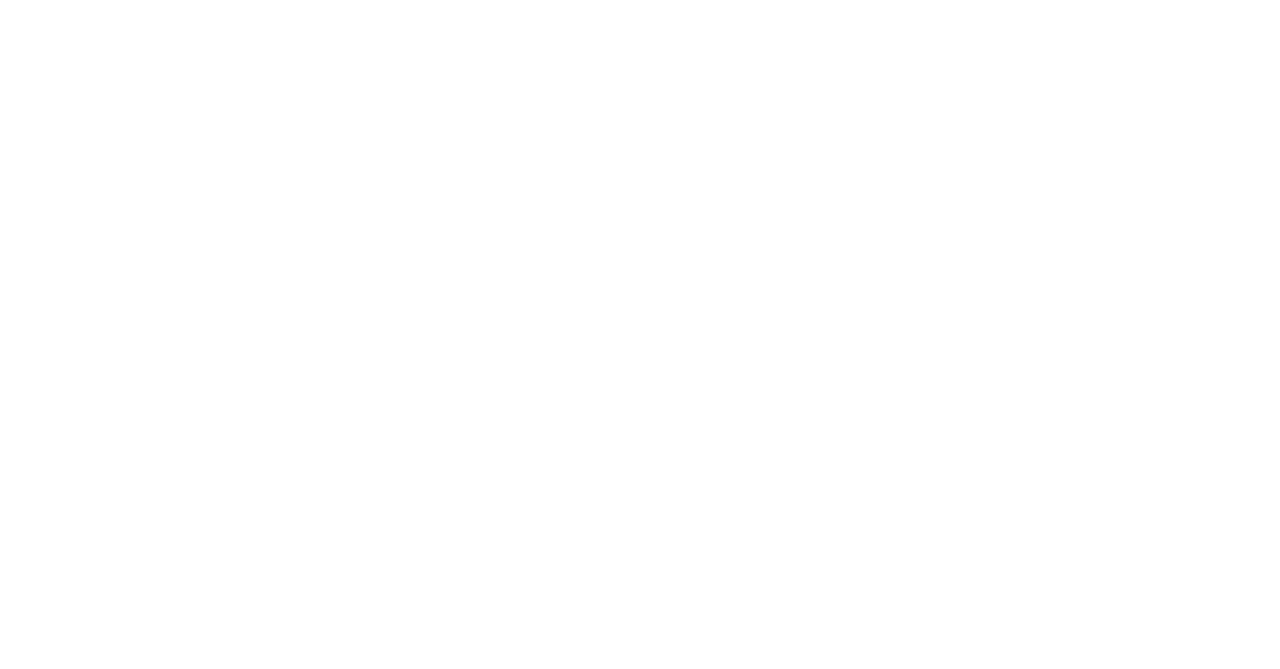
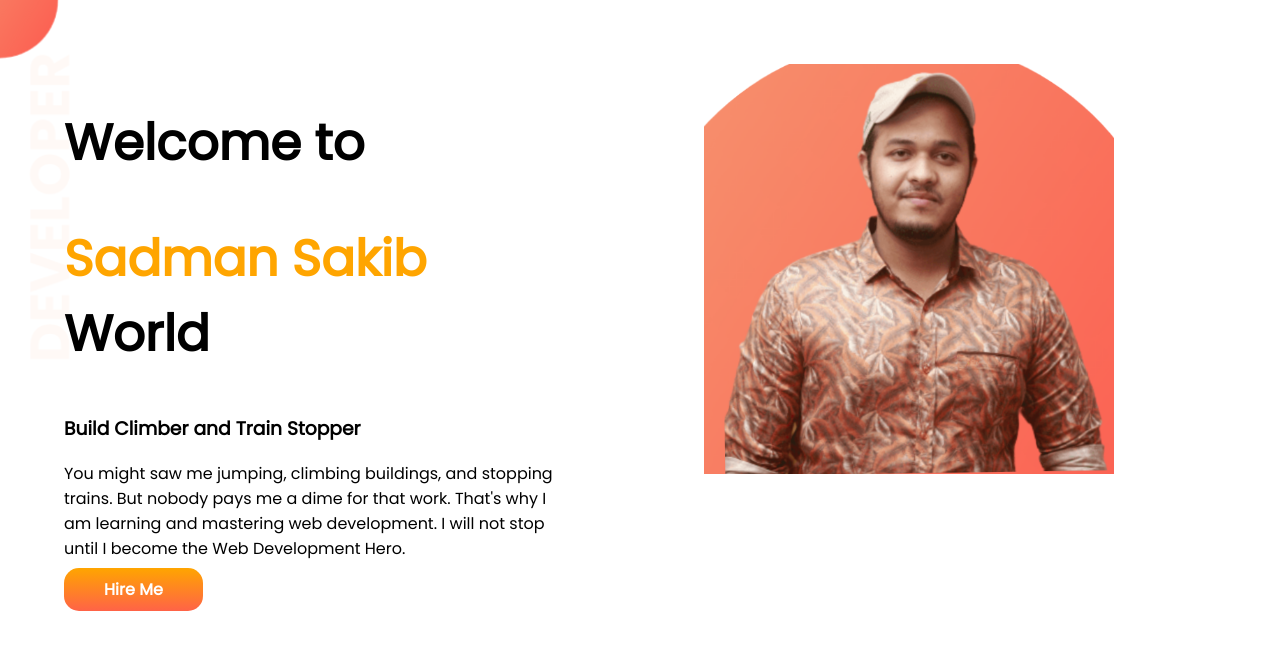
Before and after one commit to Sadman-Sakib56/Developer-portfolio0.2, a plain HTML site: page index.html in a window 1280 px wide. Drawn offline with Linux system fonts and the light colour scheme.

Commit message:
prothom section

```diff
--- a/index.html
+++ b/index.html
@@ -4,9 +4,25 @@
     <meta charset="UTF-8">
     <meta http-equiv="X-UA-Compatible" content="IE=edge">
     <meta name="viewport" content="width=device-width, initial-scale=1.0">
+    <link rel="stylesheet" href="style.css">
+    <link rel="preconnect" href="https://fonts.googleapis.com">
+    <link rel="preconnect" href="https://fonts.gstatic.com" crossorigin>
+    <link href="https://fonts.googleapis.com/css2?family=Poppins&display=swap" rel="stylesheet">
     <title>Developer-portfolio</title>
 </head>
 <body>
+  <section class="top-banner">
+    <div class="half-width">
+        <h1>Welcome to</h1>
+        <h1> <span class="orange">Sadman Sakib</span>  World</h1>
+        <h3>Build Climber and Train Stopper</h3>
+        <p>You might saw me jumping, climbing buildings, and stopping trains. But nobody pays me a dime for that work. That's why I am learning and mastering web development. I will not stop until I become the Web Development Hero.</p>
+        <a class="link-button" target="_blank" href="www.google.com">Hire Me</a>
+    </div>
+    <div class="half-width">
+    <img src="images/sakib-1.png" alt="pic of sakib">
+    </div>
+  </section>
 
 </body>
 </html>
--- a/style.css
+++ b/style.css
@@ -0,0 +1,32 @@
+body{
+    font-family: 'Poppins', sans-serif;
+    margin: 0%;
+}
+h1{
+    font-size: 50px;
+}
+.orange{
+    color: orange;
+}
+section{
+    display: flex;
+}
+.half-width{
+    width: 50%;
+    padding: 5%;
+}
+.half-width img{
+    width: 80%;
+}
+.link-button{
+    text-decoration: none;
+    font-weight: 700;
+    color: white;
+    background-image: linear-gradient(orange,tomato);
+    padding: 10px 40px;
+    border-radius: 15px;
+}
+.top-banner{
+    background-image: url(images/top-banner.png);
+    background-repeat: no-repeat;
+}
```
Also changed, not shown: images/dream-bg.png (added), images/exp-bg.png (added), images/jhankar.png (added), images/jhankar2.png (added), images/my-bg2.png (added), images/sakib-1.png (added), images/top-banner.png (added), 7 other files.
